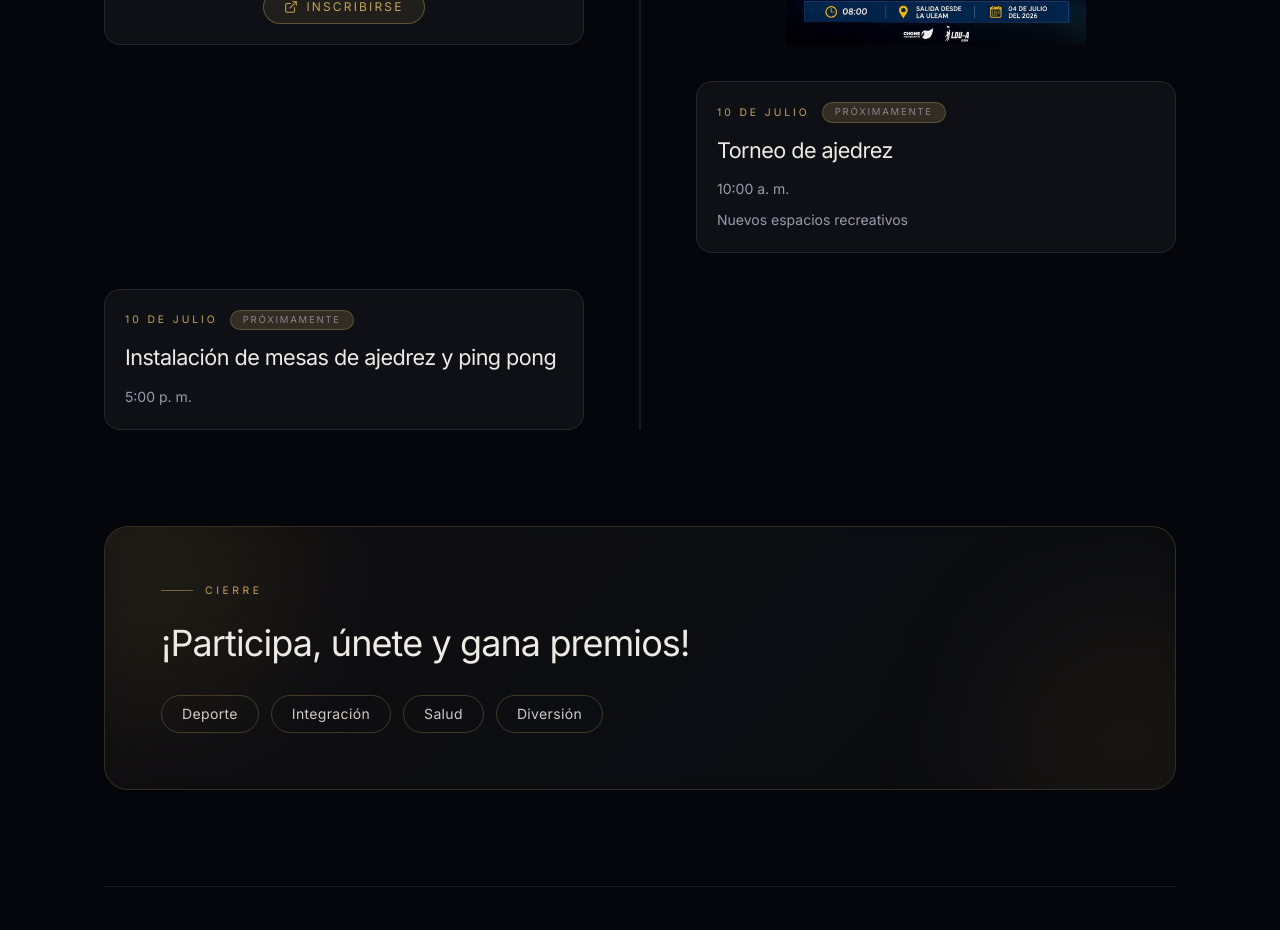
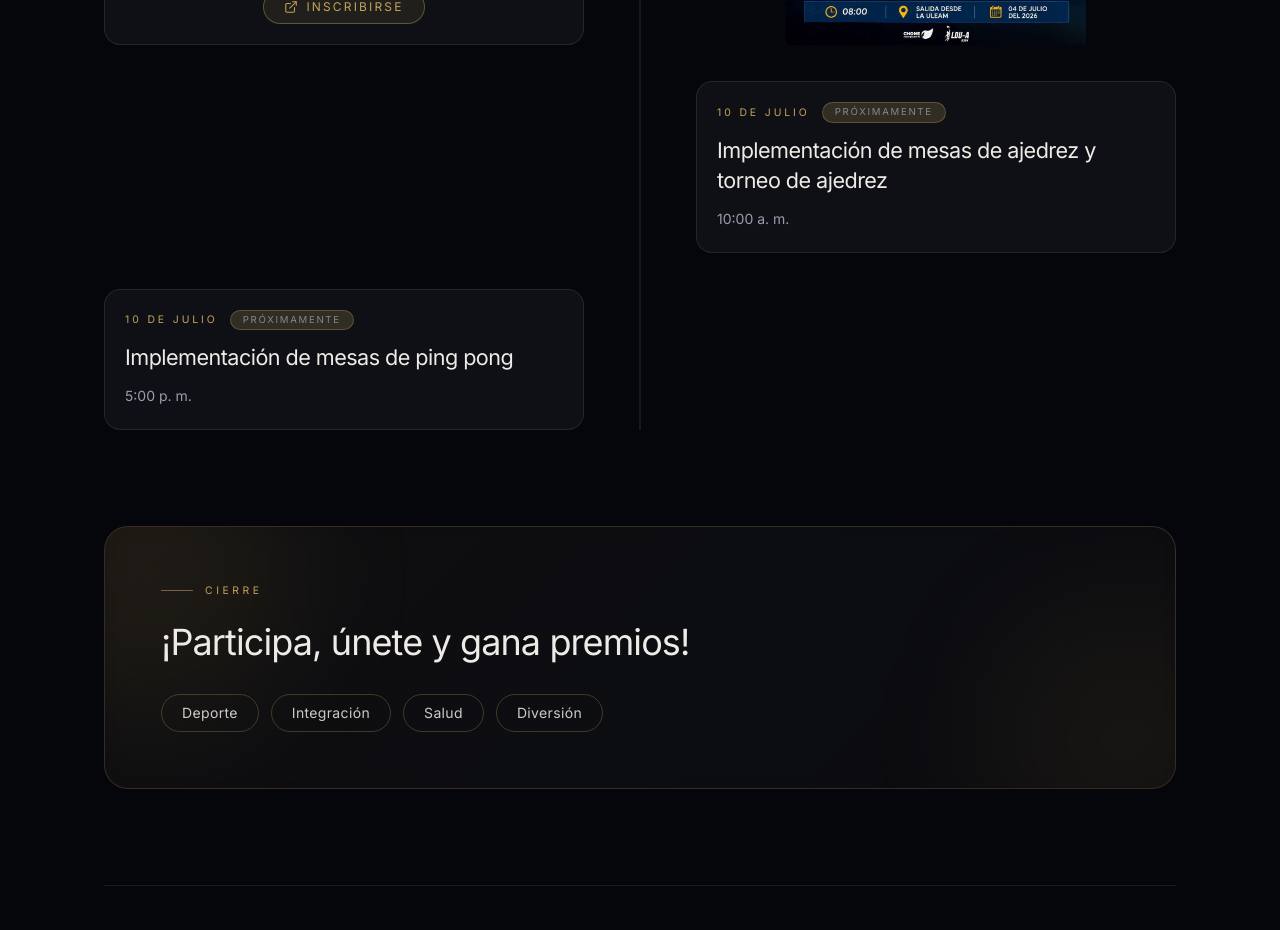
Before and after one commit to Alejandro-ZetaZeta/PROYECTOlduA, a Next.js app in the folder web/: page /activate-uleam in a window 1280 px wide. Shown: the part 2140-3070 px from the top of the page. Built offline with nearby package versions, Linux system fonts and the light colour scheme.

Commit message:
cambios en las cards 4 y 5

```diff
--- a/web/app/activate-uleam/content.ts
+++ b/web/app/activate-uleam/content.ts
@@ -44,13 +44,12 @@ export const activateUleam = {
       },
       {
         date: "10 de julio",
-        title: "Torneo de ajedrez",
+        title: "Implementación de mesas de ajedrez y torneo de ajedrez",
         time: "10:00 a. m.",
-        details: "Nuevos espacios recreativos",
       },
       {
         date: "10 de julio",
-        title: "Instalación de mesas de ajedrez y ping pong",
+        title: "Implementación de mesas de ping pong",
         time: "5:00 p. m.",
       },
     ] satisfies RoadmapStop[],
```
